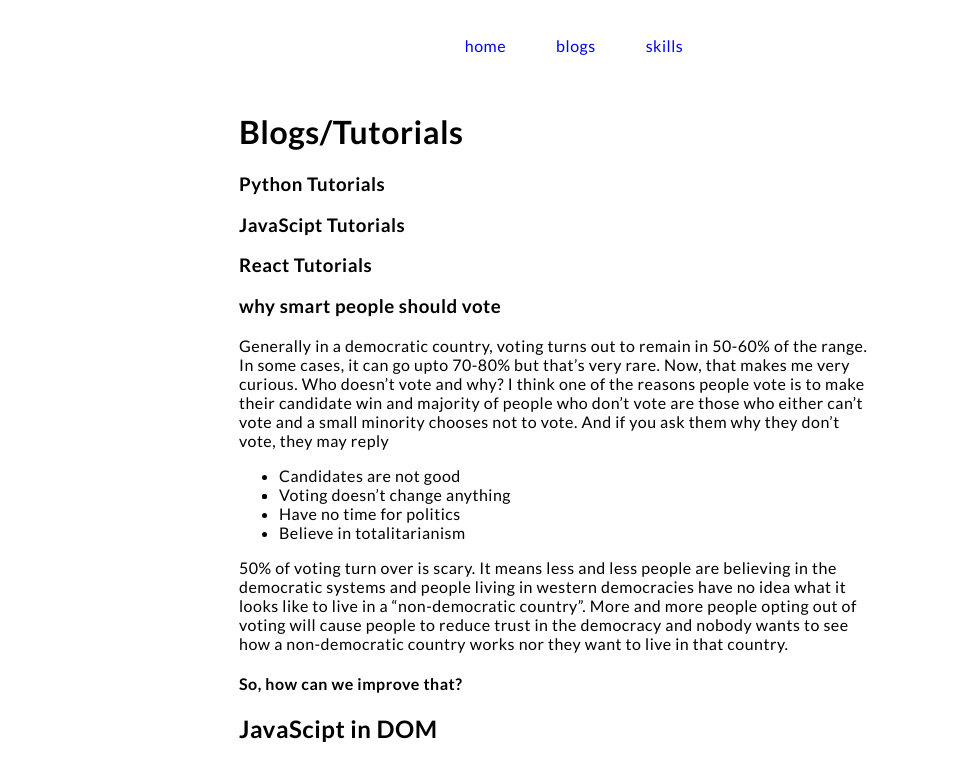
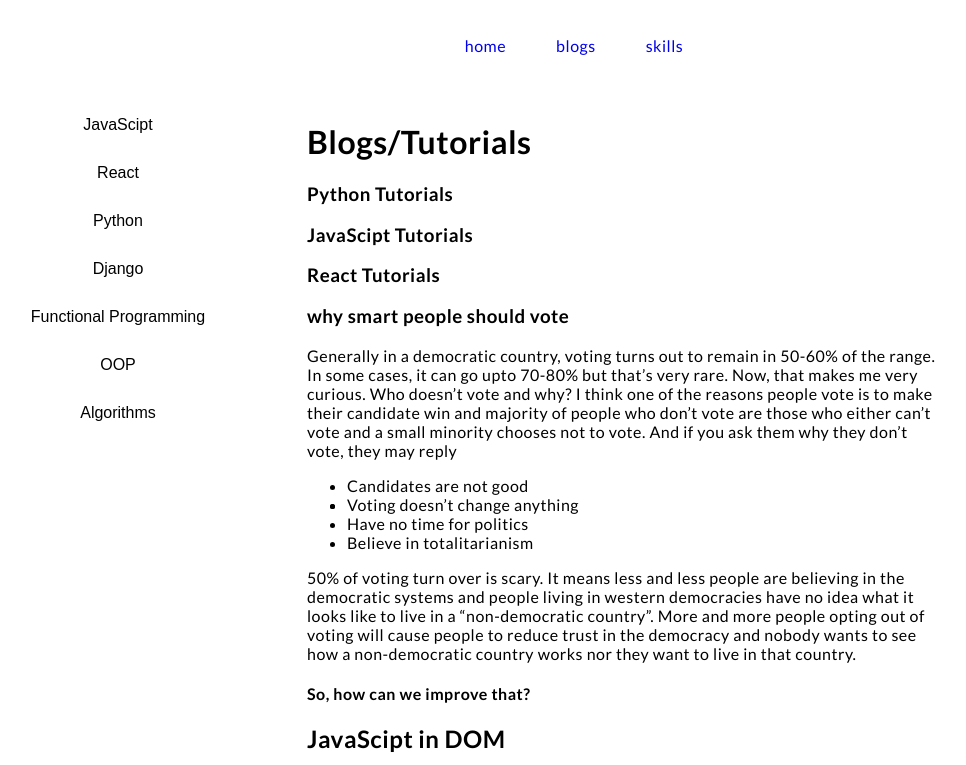
Before and after one commit to grewal25/saran-portfolio, a React (Create React App) app: page /blog in a window 1280 px wide. Shown: the top 765 px of the page, without its empty margins (81-1047 px from the left). Built offline with nearby package versions, Linux system fonts and the light colour scheme.

Commit message:
layout fixes

```diff
--- a/src/Page/Blog/Blog.css
+++ b/src/Page/Blog/Blog.css
@@ -1,3 +1,8 @@
 .code {
     background-color: aqua;
 }
+
+.top-level{
+    display: flex;
+    padding: 10px;
+}
--- a/src/Page/Blog/Blog.js
+++ b/src/Page/Blog/Blog.js
@@ -1,81 +1,77 @@
-
-
-import Sidebar from '../../component/Sidebar/Sidebar'
-import Django from '../../Content/Django/Django'
-import JavaScipt from '../../Content/JavaScript/JavaScript'
-import ReactJS from '../../Content/ReactJS/ReactJS'
-import './Blog.css';
-
+import Sidebar from "../../component/Sidebar/Sidebar";
+import Django from "../../Content/Django/Django";
+import JavaScipt from "../../Content/JavaScript/JavaScript";
+import ReactJS from "../../Content/ReactJS/ReactJS";
+import "./Blog.css";
 
 export default function Blog() {
-  const thisIsMyCopy = '<body><h1>Hey it is a test page</h1><p>It is the first paragraph</p><p>It is the second paragraph</p></body>'
+
+  const thisIsMyCopy =
+    "<body><h1>Hey it is a test page</h1><p>It is the first paragraph</p><p>It is the second paragraph</p></body>";
   return (
+    <div>
+    <div className="top-level">
+      <Sidebar />
+      <div className="main">
 
-
-    <div className="main">
       <h1>Blogs/Tutorials</h1>
       <h3>Python Tutorials</h3>
       <h3>JavaScipt Tutorials</h3>
       <h3>React Tutorials</h3>
 
       <h3>why smart people should vote</h3>
-      <p>Generally in a democratic country, voting turns out to remain in 50-60% of the range. In some cases, it can go upto 70-80% but that’s very rare. Now, that makes me very curious. Who doesn’t vote and why?
-
-I think one of the reasons people vote is to make their candidate win and majority of people who don’t vote are those who either can’t vote and a small minority chooses not to vote. And if you ask them why they don’t vote, they may reply
+      <p>
+        Generally in a democratic country, voting turns out to remain in 50-60%
+        of the range. In some cases, it can go upto 70-80% but that’s very rare.
+        Now, that makes me very curious. Who doesn’t vote and why? I think one
+        of the reasons people vote is to make their candidate win and majority
+        of people who don’t vote are those who either can’t vote and a small
+        minority chooses not to vote. And if you ask them why they don’t vote,
+        they may reply
       </p>
 
       <ul>
-  <li>Candidates are not good
+        <li>Candidates are not good</li>
+        <li>
+          <li>Voting doesn’t change anything</li>
         </li>
-<li><li>Voting doesn’t change anything
-</li>
-</li>
-<li>Have no time for politics
-</li>
-<li>Believe in totalitarianism
-</li>
+        <li>Have no time for politics</li>
+        <li>Believe in totalitarianism</li>
       </ul>
 
-<p>50% of voting turn over is scary. It means less and less people are believing in the democratic systems and people living in western democracies have no idea what it looks like to live in a “non-democratic country”.
-More and more people opting out of voting will cause people to reduce trust in the democracy and nobody wants to see how a non-democratic country works nor they want to live in that country.
+      <p>
+        50% of voting turn over is scary. It means less and less people are
+        believing in the democratic systems and people living in western
+        democracies have no idea what it looks like to live in a “non-democratic
+        country”. More and more people opting out of voting will cause people to
+        reduce trust in the democracy and nobody wants to see how a
+        non-democratic country works nor they want to live in that country.
       </p>
 
       <h4>So, how can we improve that?</h4>
 
       <h2>JavaScipt in DOM</h2>
-      <p>JavaScript is the language of the web. If you ever want to feel like working with web pages, you need to learn JavaScript. In this chapter, we will learn how to use JS to manipulate the DOM ( document object model ), DOM is actually a programming interface for web documents [1].</p>
+      <p>
+        JavaScript is the language of the web. If you ever want to feel like
+        working with web pages, you need to learn JavaScript. In this chapter,
+        we will learn how to use JS to manipulate the DOM ( document object
+        model ), DOM is actually a programming interface for web documents [1].
+      </p>
 
       <div className="code">
         <p>{thisIsMyCopy}</p>
         {thisIsMyCopy}
       </div>
-
-
-
-
-
-
       </div>
-
-  )
-
+      </div>
+    </div>
+  );
 
   // if (!clicked) {
   //   return <Django />;
   // }
   // return <ReactJS />;
-
-
-
-
 }
-
-
-
-
-
-
-
 
 // function Blog(clicked) {
 //   console.log("from Blog",clicked.)
@@ -93,10 +89,6 @@ More and more people opting out of voting will cause people to reduce trust in t
 //   );
 // }
 
-
-
-
-
 // render() {
 //   const isLoggedIn = this.state.isLoggedIn;
 //   return (
@@ -109,10 +101,6 @@ More and more people opting out of voting will cause people to reduce trust in t
 //   );
 // }
 
-
-
-
-
 // if(clicked){
 //   return <Django />
 // }
--- a/src/component/Main/Main.css
+++ b/src/component/Main/Main.css
@@ -2,7 +2,7 @@
 .main{
     width: 50%;
     text-align: left;
-    margin: 0 auto ;
+    margin-left: 0 ;
 }
 
 .main p{
--- a/src/component/Sidebar/Sidebar.css
+++ b/src/component/Sidebar/Sidebar.css
@@ -0,0 +1,49 @@
+.sidebar-title{
+    /* border: 1px solid red; */
+    display: flex;
+    flex-direction: column;
+    align-items: center;
+    justify-content:start;
+    flex-grow: 0;
+   flex-shrink: 0;
+   flex-basis: 30%;
+}
+.react-blog{
+
+}
+
+.django-blog{
+
+}
+
+.react-blog button{
+    background: transparent;
+    color: black;
+    border: none;
+    width: 100%;
+    padding: 15px 32px;
+    text-align: center;
+    text-decoration: none;
+    display: inline-block;
+    font-size: 16px;
+    cursor:pointer;
+}
+.django-blog button{
+    background: transparent;
+    cursor:pointer;
+    border: none;
+    color: black;
+    padding: 15px 32px;
+    text-align: center;
+    text-decoration: none;
+    display: inline-block;
+    font-size: 16px;
+}
+
+.react-blog button:hover{
+    background-color: rgb(164, 201, 231);
+}
+
+.django-blog button:hover{
+    background-color: rgb(164, 201, 231);
+}
--- a/src/component/Sidebar/Sidebar.js
+++ b/src/component/Sidebar/Sidebar.js
@@ -1,34 +1,38 @@
-import { useState } from "react"
+import { useState } from "react";
+import "./Sidebar.css";
+
+const Sidebar = () => {
+  const [clicked, setClicked] = useState(true);
+
+  console.log("from sidebar", clicked);
+  return (
+    <div className=" sidebar-title">
 
 
+      <div className="button react-blog">
+        <button onClick={() => setClicked(false)}>JavaScipt </button>
+      </div>
+      <div className="django-blog">
+        <button onClick={() => setClicked(false)}>React</button>
+      </div>
+      <div className="react-blog">
+        <button onClick={() => setClicked(false)}>Python </button>
+      </div>
+      <div className="django-blog">
+        <button onClick={() => setClicked(false)}>Django</button>
+      </div>
+      <div className="react-blog">
+        <button onClick={() => setClicked(false)}>Functional Programming</button>
+      </div>
+      <div className="django-blog">
+        <button onClick={() => setClicked(false)}>OOP</button>
+      </div>
+      <div className="react-blog">
+        <button onClick={() => setClicked(false)}>Algorithms </button>
+      </div>
 
-const Sidebar = ()=>{
-    const [clicked, setClicked] = useState(true)
-    // const handleClick=(e)=>{
-    //      e.preventDefault
-    //      console.log('The link was clicked.');
-    // }
-    console.log("from sidebar",clicked)
-    return(
-        <div className="sidebar-title">
-        <button onClick={
-            ()=>setClicked(false)
-        }>React Blog </button>
-        <button
-            onClick={
-                ()=>setClicked(false)}
-        >Django</button>
-        {/* <button
-            onClick={
-                ()=>setClicked(true)}
-        >Python Blog</button>
-        <button
-            onClick={
-                ()=>setClicked(true)}
-        >Django Blog</button> */}
+    </div>
+  );
+};
 
-        </div>
-    )
-}
-
-export default Sidebar
+export default Sidebar;
```
Lines whose indentation alone changed are shown as unchanged.
